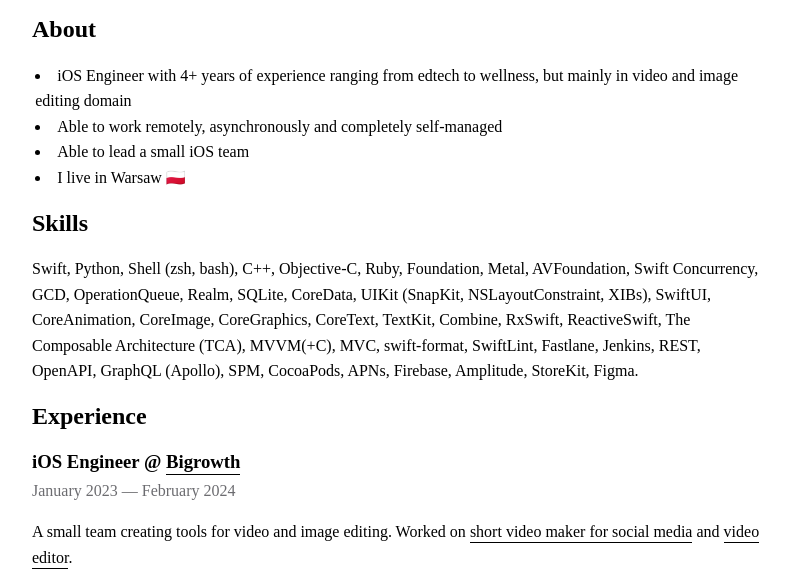
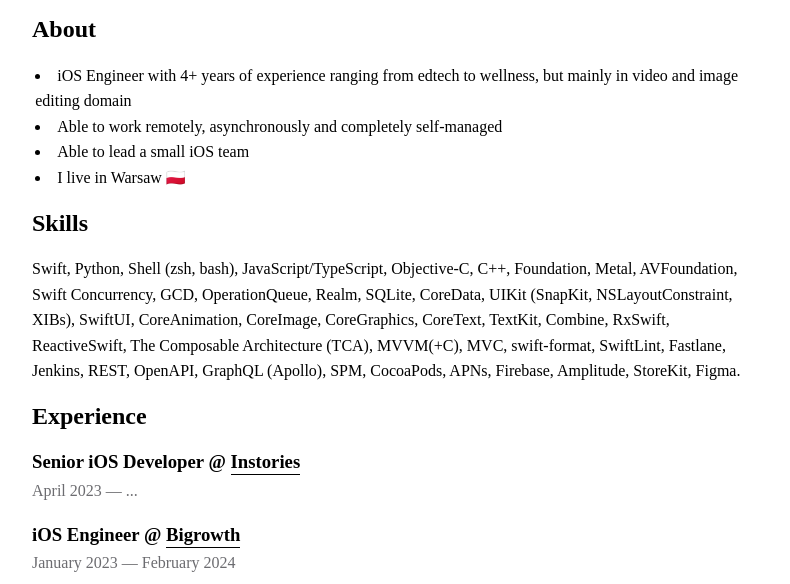
Before and after one commit to japanese-goblinn/cv, a plain HTML site: page index.html in a window 1280 px wide. Shown: the part 148-732 px from the top of the page, without its empty margins (244-1034 px from the left). Drawn offline with Linux system fonts and the light colour scheme.

Commit message:
feat: new job

```diff
--- a/index.html
+++ b/index.html
@@ -31,12 +31,16 @@
 		<section>
 			<h2>Skills</h2>
 			<p>
-				Swift, Python, Shell (zsh, bash), C++, Objective-C, Ruby, Foundation, Metal, AVFoundation, Swift Concurrency, GCD, OperationQueue, Realm, SQLite, CoreData, UIKit (SnapKit, NSLayoutConstraint, XIBs), SwiftUI, CoreAnimation, CoreImage, CoreGraphics, CoreText, TextKit, Combine, RxSwift, ReactiveSwift, The Composable Architecture (TCA), MVVM(+C), MVC, swift-format, SwiftLint, Fastlane, Jenkins, REST, OpenAPI, GraphQL (Apollo), SPM, CocoaPods, APNs, Firebase, Amplitude, StoreKit, Figma.
+				Swift, Python, Shell (zsh, bash), JavaScript/TypeScript, Objective-C, C++, Foundation, Metal, AVFoundation, Swift Concurrency, GCD, OperationQueue, Realm, SQLite, CoreData, UIKit (SnapKit, NSLayoutConstraint, XIBs), SwiftUI, CoreAnimation, CoreImage, CoreGraphics, CoreText, TextKit, Combine, RxSwift, ReactiveSwift, The Composable Architecture (TCA), MVVM(+C), MVC, swift-format, SwiftLint, Fastlane, Jenkins, REST, OpenAPI, GraphQL (Apollo), SPM, CocoaPods, APNs, Firebase, Amplitude, StoreKit, Figma.
 			</p>
 		</section>
 		<!-- Experience -->
 		<section>
 			<h2>Experience</h2>
+			<section>
+				<h3>Senior iOS Developer @ <a href="https://instories.com">Instories</a></h3>
+				<p class="uidate">April 2023 — ...</p>
+			</section>
 			<section>
 				<h3>iOS Engineer @ <a href="https://bigrowth.io">Bigrowth</a></h3>
 				<p class="uidate">January 2023 — February 2024</p>
```
